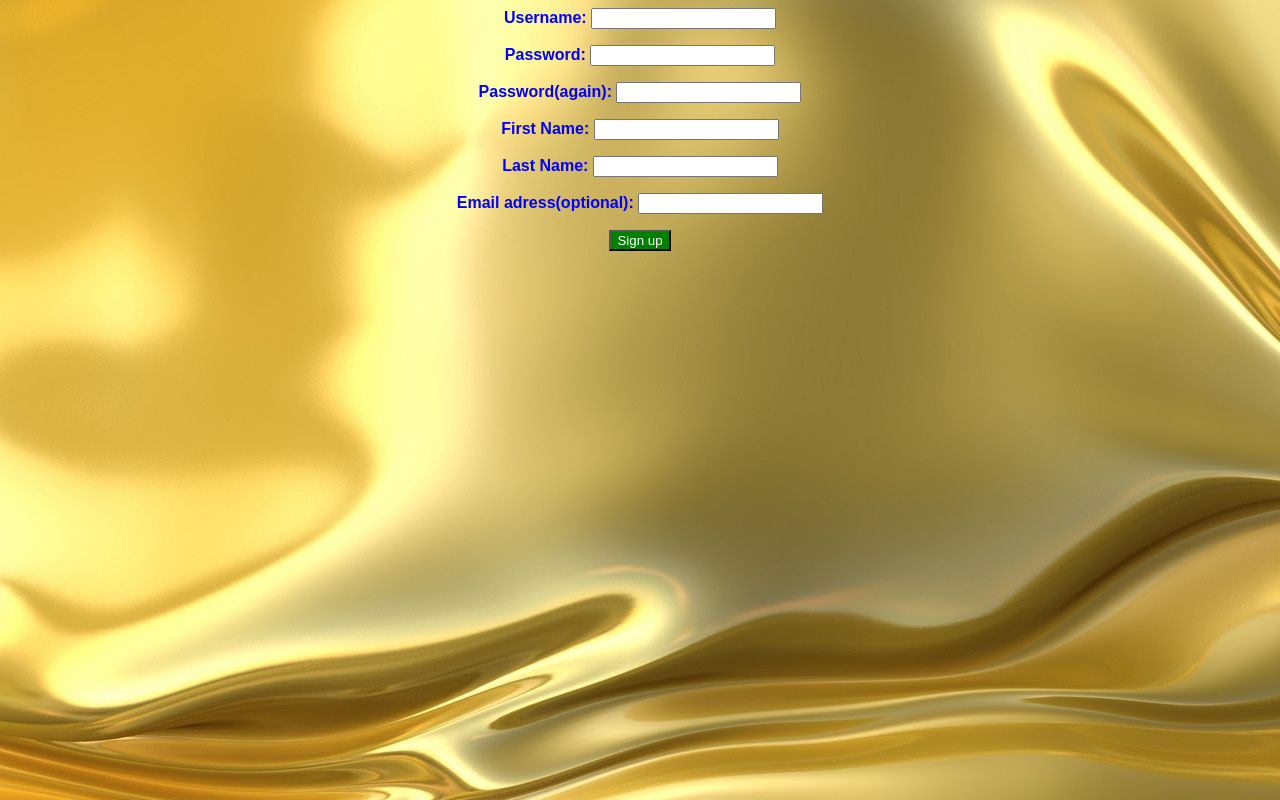
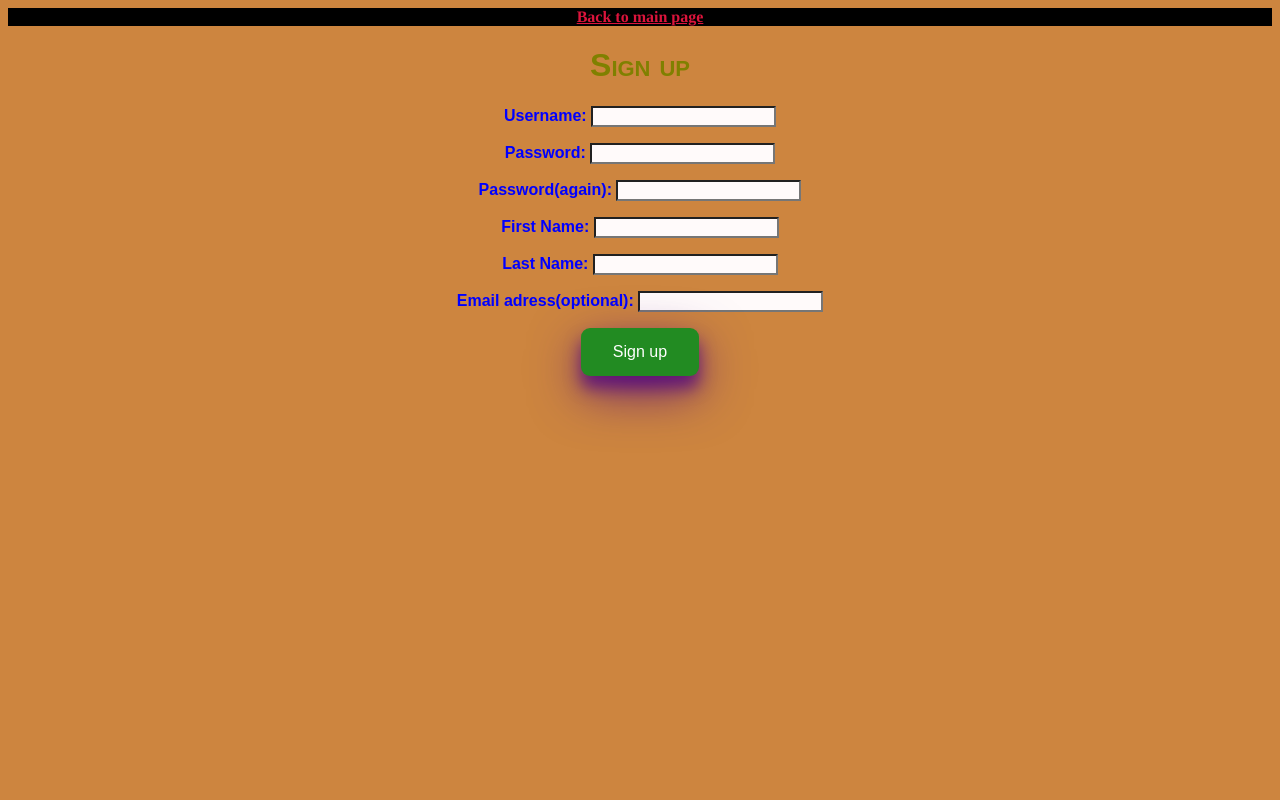
Before and after one commit to jenca-adam/gms, a Django app: page /newaccount/ in a window 1280 px wide. Run offline with Django 3.2, Linux system fonts and the light colour scheme.

Commit message:
Updated.New version. CSS better. ETC.

```diff
--- a/gms/urls.py
+++ b/gms/urls.py
@@ -15,12 +15,13 @@ Including another URLconf
 """
 from django.conf.urls import url
 from django.contrib import admin
-from gmsapp.views import INBOXVIEW,NEWACCOUNTVIEW,MMVIEW,STVIEW
+from gmsapp.views import INBOXVIEW,NEWACCOUNTVIEW,MMVIEW,OPTVIEW,STVIEW
 from django.contrib.auth import views as auth_views
 
 
 urlpatterns = [
     url(r'^$',STVIEW),
+    url(r'^options/$',OPTVIEW),
     url(r'^admin/', admin.site.urls),
     url(r'^inbox/$', INBOXVIEW),
     url(r'^login/$',auth_views.login,{'template_name':'gmsapp/login.html'}),
--- a/gmsapp/static/gmsapp/inbstyle.css
+++ b/gmsapp/static/gmsapp/inbstyle.css
@@ -4,12 +4,13 @@ body{
 	font-family:sans-serif;
 	color:blue;
 	font-weight:bold;
-	background-image:url('inboxbg.jpg');
+	background-color:peru;
 
 
 }
 h1{
 	font-variant:small-caps;
+	color:olive;
 }
 div#content{
 	border-top:1em solid red;
@@ -41,8 +42,36 @@ div#content div#top a{
 	color:darkmagenta;
 }
 
-input[type=submit]{
+button{
+	border:none;
 	color:white;
-	background-color:green;
+	background-color:forestgreen;
+	display:inline-block;
+	padding: 15px 32px;
+	font-size:16px;
+	border-radius:9px;
+	transition-duration:0.7s;
+	box-shadow: 0 12px 16px 0 rgba(75,0,130,0.7), 0 17px 50px 0 rgba(75,0,130,0.7);
+
 
 }
+button:hover{
+	border:2px solid forestgreen;
+	background-color:white;
+	color:forestgreen;
+	border-radius:2px;
+	box-shadow: 0 12px 16px 0 rgba(20,200,0,18.24), 0 17px 50px 0 rgba(20,200,0,18.19);
+
+}
+input[type=text],[type=password],[type=email],textarea{
+	background-color:snow;
+
+}
+header{
+	background-color:black;
+	color:snow;
+	font-family:Times;
+}
+header a{
+	color:crimson;
+}
--- a/gmsapp/templates/gmsapp/inbox.html
+++ b/gmsapp/templates/gmsapp/inbox.html
@@ -16,7 +16,7 @@ My send mails</a>
 {% csrf_token %}
 {{form.as_p}}
 <p>
-<input type="submit" value="Send" align=center />
+<button type="submit" align="center" >Send</button>
 </p>
 </form>
 
--- a/gmsapp/templates/gmsapp/login.html
+++ b/gmsapp/templates/gmsapp/login.html
@@ -2,7 +2,11 @@
 <head>
 {% block title %}GMS:Login{% endblock %}
 </head>
+
 {% block body %}
+  <header>
+  <a href="/">Back to main page</a>
+  </header>
   <h1>Login</h1>
   <form method="post" align=center>
     {% csrf_token %}
--- a/gmsapp/templates/gmsapp/newaccount.html
+++ b/gmsapp/templates/gmsapp/newaccount.html
@@ -3,9 +3,13 @@
 Sign up:GMS
 {%endblock%}
 {%block body%}
+<header>
+<a href="/">
+Back to main page</a></header>
+<h1> Sign up</h1>
 <form action="/newaccount/" method="POST">
 {%csrf_token%}
 {{form.as_p}}
-<input type="submit" value="Sign up" />
+<button type="submit" value="Sign up">Sign up</button>
 </form>
 {%endblock%}
--- a/gmsapp/views.py
+++ b/gmsapp/views.py
@@ -4,6 +4,7 @@ from django.http import HttpResponse,HttpResponseRedirect
 from django import forms
 from .models import MAIL,User
 from django.contrib.auth.decorators import login_required
+import time
 
 class MAILFORM(forms.Form):
     touser=forms.CharField(max_length=500,label="To:")
@@ -85,6 +86,14 @@ def MMVIEW(request):
         'MYMAILS':query_set_valid
     }
     return HttpResponse(template.render(context,request))
+def OPTVIEW(request):
+    template=loader.get_template('gmsapp/options.html')
+    return HttpResponse(template.render({},request))
 def STVIEW(request):
     template=loader.get_template('gmsapp/stview.html')
-    return HttpResponse(template.render({},request))
+    curtime=time.ctime(time.time())
+    context={
+        'curtime':curtime
+
+        }
+    return HttpResponse(template.render(context,request))
```
Also changed, not shown: gmsapp/templates/gmsapp/options.html (added, +19 -0 lines), gmsapp/templates/gmsapp/stview.html (+9 -12 lines).
